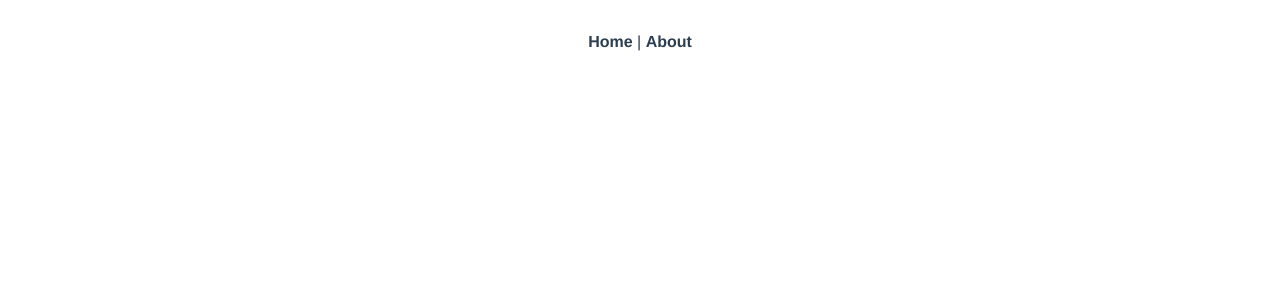
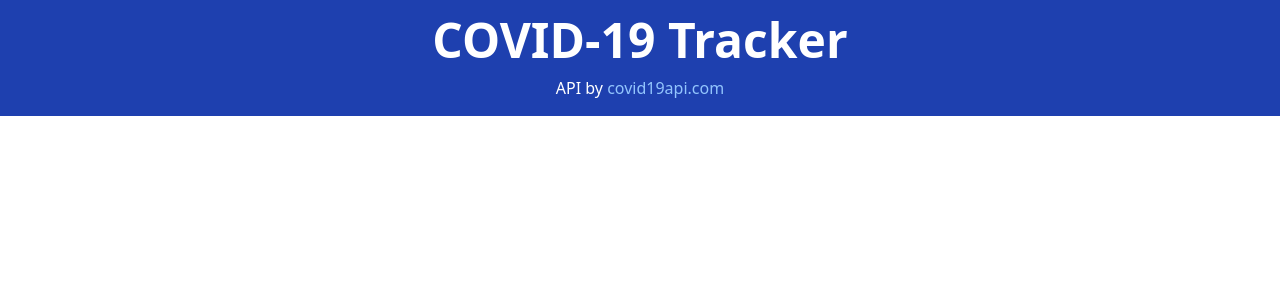
Before and after one commit to chriskilelo/vue-covid-tracker, a Vue app: page /about in a window 1280 px wide. Before the commit this address had no page. Shown: the top 300 px of the page. Built offline with nearby package versions, Linux system fonts and the light colour scheme; the HTML template or start-up script is replaced by a standard one.

Commit message:
Remove all the unnecessary boilerplate code that came by default during application setup

```diff
--- a/src/App.vue
+++ b/src/App.vue
@@ -1,30 +1,16 @@
 <template>
-  <nav>
-    <router-link to="/">Home</router-link> |
-    <router-link to="/about">About</router-link>
-  </nav>
-  <router-view/>
+  <Header />
+  <div class="container">
+    <router-view />
+  </div>
 </template>
 
-<style>
-#app {
-  font-family: Avenir, Helvetica, Arial, sans-serif;
-  -webkit-font-smoothing: antialiased;
-  -moz-osx-font-smoothing: grayscale;
-  text-align: center;
-  color: #2c3e50;
+<script>
+import Header from '@/components/Header'
+
+export default {
+  components: {
+    Header
+  }
 }
-
-nav {
-  padding: 30px;
-}
-
-nav a {
-  font-weight: bold;
-  color: #2c3e50;
-}
-
-nav a.router-link-exact-active {
-  color: #42b983;
-}
-</style>
+</script>
```
